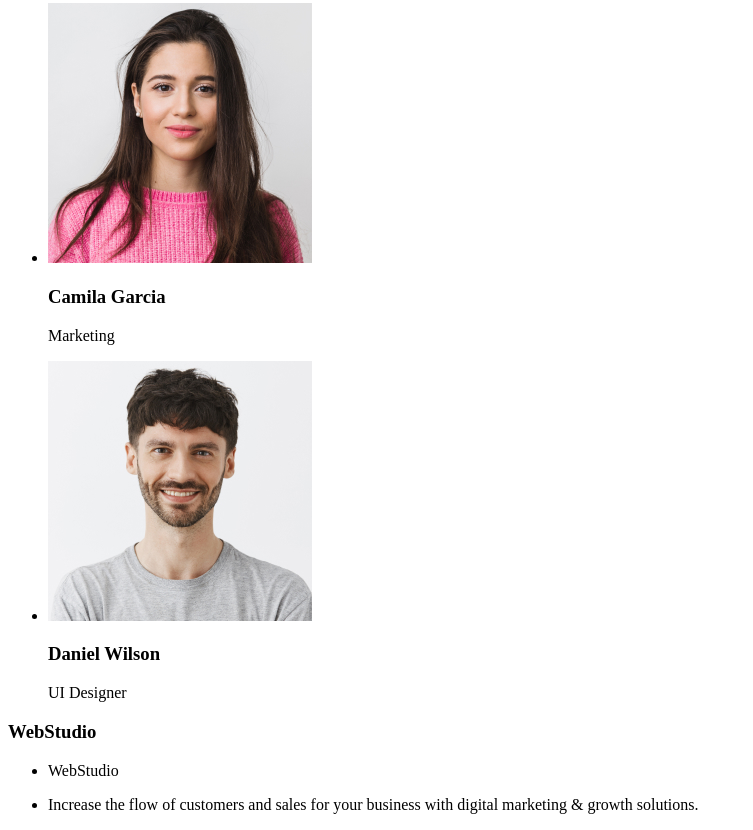
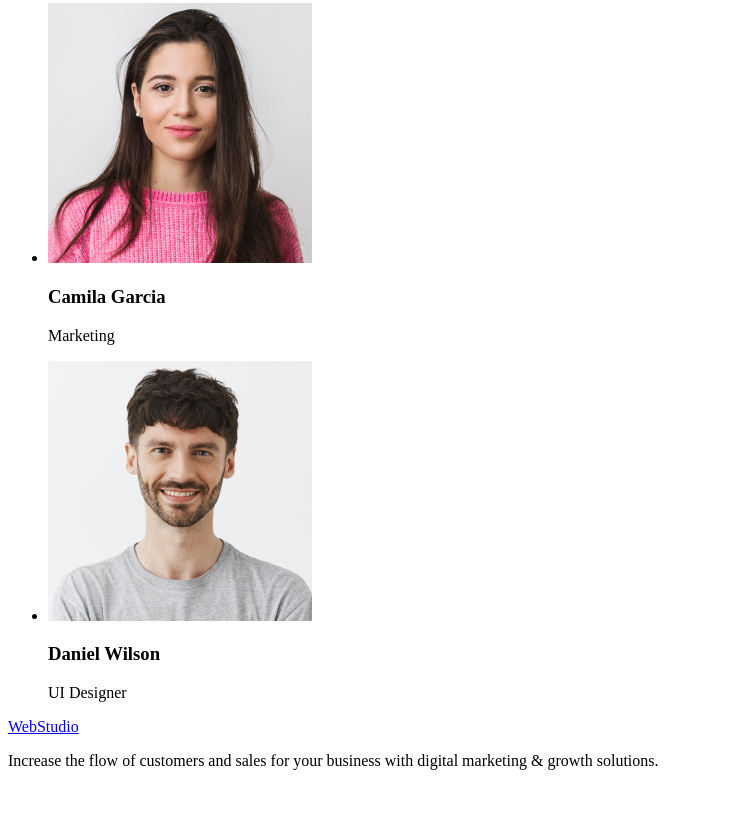
Before and after one commit to Devid-Hainal/goit-markup-hw-01, a plain HTML site: page index.html in a window 1280 px wide. Shown: the part 1324-2154 px from the top of the page, without its empty margins (0-753 px from the left). After the commit the page ends 2110 px from the top, so only its background shows below. Drawn offline with Linux system fonts and the light colour scheme.

Commit message:
HTML marking

```diff
--- a/index.html
+++ b/index.html
@@ -60,7 +60,7 @@
         </ul>
       </section>
       <section>
-        <h2>OurTeam</h2>
+        <h2>Our Team</h2>
         <ul>
           <li>
             <img
@@ -107,18 +107,11 @@
     </main>
     <footer>
       <section>
-        <h3>WebStudio</h3>
-        <ul>
-          <li>
-            <p>WebStudio</p>
-          </li>
-          <li>
-            <p>
-              Increase the flow of customers and sales for your business with
-              digital marketing & growth solutions.
-            </p>
-          </li>
-        </ul>
+        <a href="./index.html">WebStudio</a>
+        <p>
+          Increase the flow of customers and sales for your business with
+          digital marketing & growth solutions.
+        </p>
       </section>
     </footer>
   </body>
```
